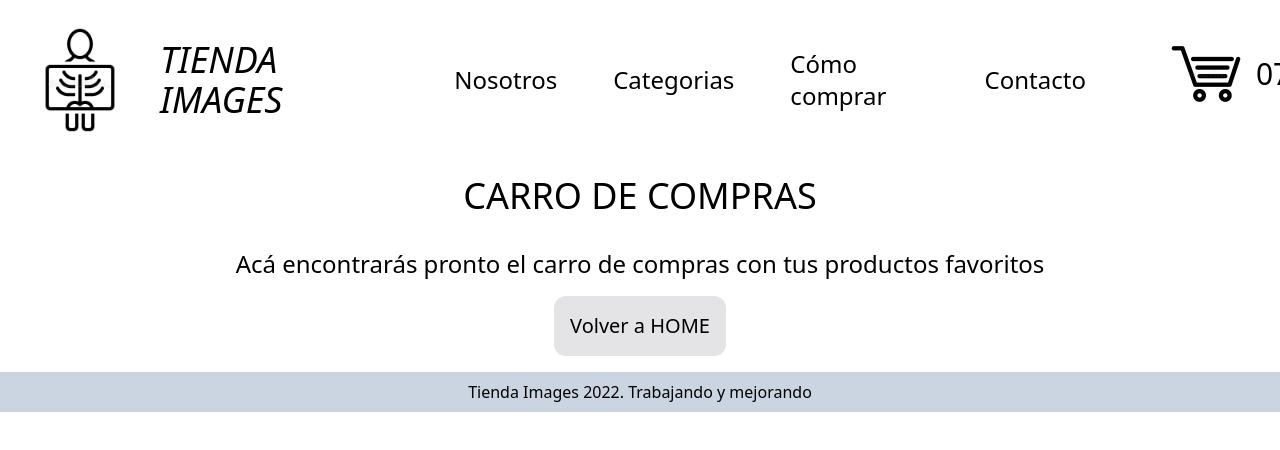
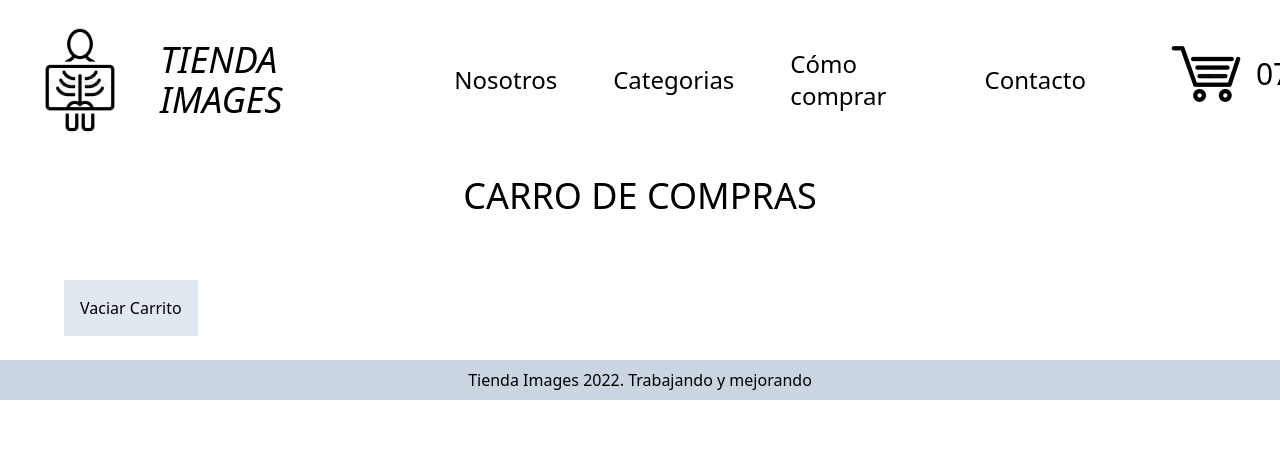
Before and after one commit to rofaba/PreEntrega3-Faure, a React (Create React App) app: page /cart in a window 1280 px wide. Shown: the top 450 px of the page. Built offline with nearby package versions, Linux system fonts and the light colour scheme.

Commit message:
add Cart preview and fxs

```diff
--- a/src/Context/CartContext.js
+++ b/src/Context/CartContext.js
@@ -55,7 +55,7 @@ memoryCart = cartproducts;
 
 
     return (
-        <Provider value = {{ cartproducts, clearCart, isInCart, addItem }}>
+        <Provider value = {{ cartproducts, clearCart, isInCart, addItem, removeItem }}>
         {children}
         </Provider>
      );
--- a/src/components/Cart/Cart.js
+++ b/src/components/Cart/Cart.js
@@ -1,21 +1,30 @@
-
-import { Link } from 'react-router-dom';
+import { useContext } from "react";
+import { Link } from "react-router-dom";
+import { cartContext } from "../../Context/CartContext";
 
 const Cart = () => {
-    return (
-<div>
+  const { cartproducts, removeItem, clearCart } = useContext(cartContext);
+
+  return (
+    <>
       <h1 className="text-center text-4xl p-4"> CARRO DE COMPRAS</h1>
-      <p className="text-center text-2xl p-4"> Acá encontrarás pronto el carro de compras con tus productos favoritos</p>
+      <div className="grid-col gap-12 py-6 px-16 justify-center">
 
-      <Link to={"/"}>
-      <div className="flex justify-center mb-4">
-          <button className="text-center text-xl bg-zinc-200 p-4 rounded-xl hover:text-xl hover:bg-slate-300 " >Volver a HOME</button>
-      </div>
-      </Link>
-    </div>
+        {/* acá falta verificar que el carrito conteng productos */}
+
+        {cartproducts.map((product) => (
 
 
-     );
-}
+        <p>{product.id} {product.name} {product.price} {product.qty} </p>
+
+
+        ))}
+        <br></br>
+        <button className="p-4 bg-slate-200" onClick={removeItem}> Vaciar Carrito </button>
+
+      </div>
+    </>
+  );
+};
 
 export default Cart;
```
